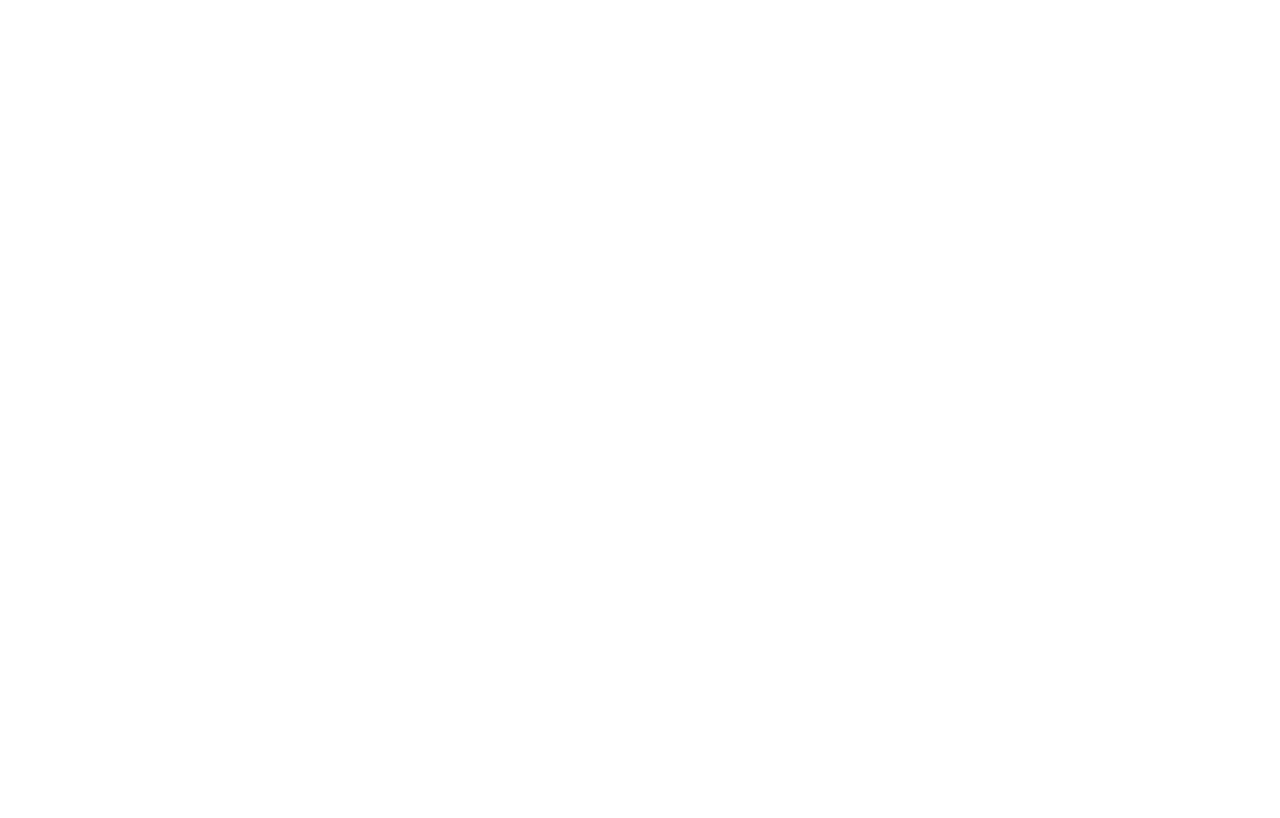
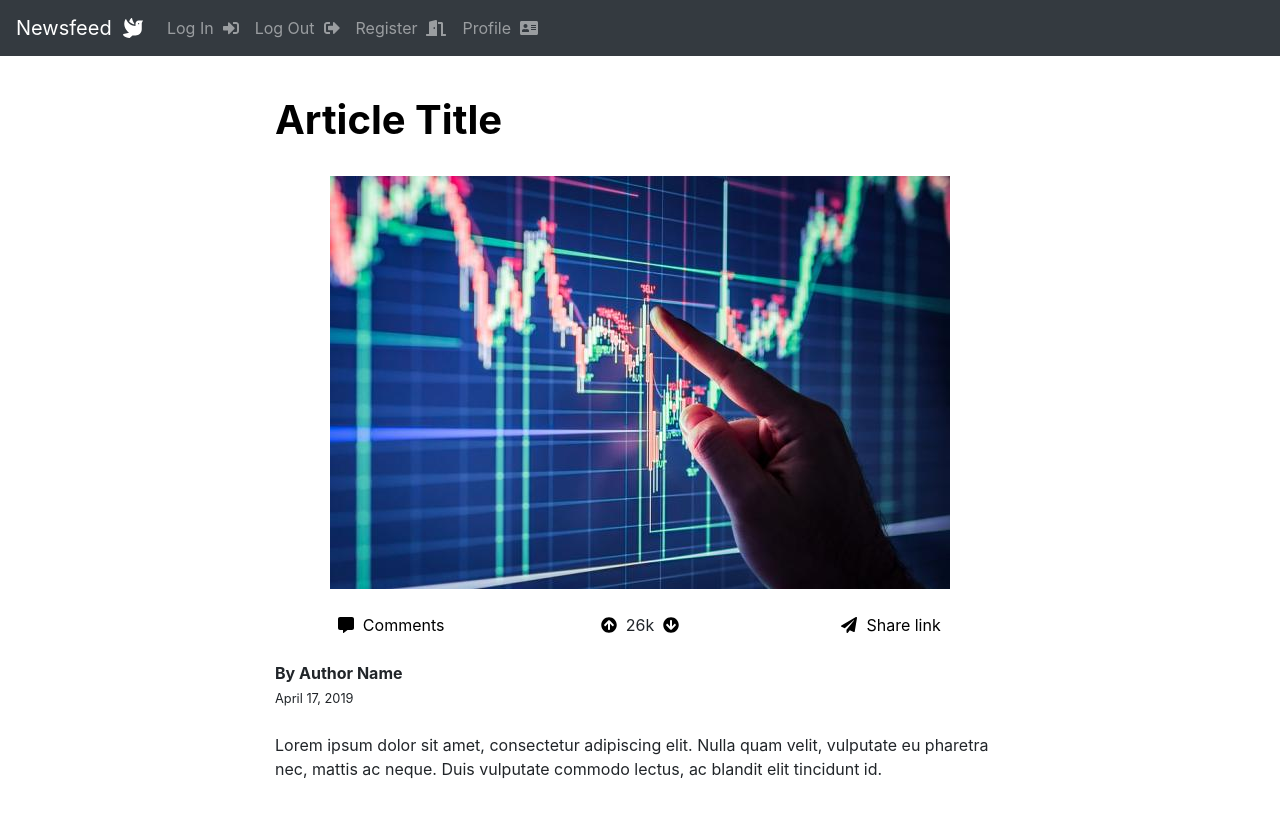
Before and after one commit to vikasham/newsfeed, a React (Create React App) app: page /articlepage in a window 1280 px wide. Shown: the top 818 px of the page. Built offline with nearby package versions, Linux system fonts and the light colour scheme.

Commit message:
added article page

```diff
--- /dev/null
+++ b/src/components/ArticlePage.js
@@ -0,0 +1,96 @@
+import React from "react";
+import { Component } from 'react'
+import stock from '../img/stock.jpg'
+import { FontAwesomeIcon } from '@fortawesome/react-fontawesome'
+import TitleNav from './TitleNav'
+import {faCommentAlt, faArrowCircleUp, faArrowCircleDown, faPaperPlane} from '@fortawesome/free-solid-svg-icons'
+
+class ArticlePage extends Component{
+  render(){
+    return(
+      <div>
+        <div class="container-fluid fixed-top">
+          <TitleNav />
+        </div>
+        <br /><br /><br /><br />
+
+        <div class="container">
+          <div class="row justify-content-md-center">
+            <div class="col col-lg-2">
+            </div>
+            <div class="col-md">
+                <h1><strong>Article Title</strong></h1>
+
+                <br />
+                <div class="text-center">
+                  <img class="float-center" alt="article thumbnail" src={stock}/>
+                </div>
+                <br />
+                <div class="row text-center" id="comments">
+                  <div id="iconcol" class="col-sm-4">
+                    &nbsp; <a  id="comments" href="/" data-toggle="modal" data-target="#commentsModal"><FontAwesomeIcon icon={faCommentAlt}/>&nbsp; Comments</a>
+                  </div>
+                  <div id="iconcol" class="col-sm-4">
+                    <a id="comments" href="/"><FontAwesomeIcon icon={faArrowCircleUp}/></a>&nbsp; 26k &nbsp;
+                    <a  id="comments" href="/"><FontAwesomeIcon icon={faArrowCircleDown}/>  </a>
+                  </div>
+                  <div id="iconcol" class="col-sm-4">
+                    <a id="comments" href="/"data-toggle="modal" data-target="#shareModal"><FontAwesomeIcon icon={faPaperPlane}/>&nbsp; Share link</a>&nbsp;
+                  </div>
+                </div>
+                <br />
+                <div><strong>By Author Name</strong></div>
+                <div><small>April 17, 2019</small></div>
+                <br />
+                <p>Lorem ipsum dolor sit amet, consectetur adipiscing elit. Nulla quam velit, vulputate eu pharetra nec, mattis ac neque. Duis vulputate commodo lectus, ac blandit elit tincidunt id.</p>
+                <br /><br />
+            </div>
+            <div class="col col-lg-2">
+            </div>
+          </div>
+        </div>
+
+        <div class="modal fade" id="commentsModal" tabindex="-1" role="dialog" aria-labelledby="exampleModalLabel" aria-hidden="true">
+          <div class="modal-dialog" role="document">
+            <div class="modal-content">
+              <div class="modal-header">
+                <h5 class="modal-title" id="exampleModalLabel">Comments</h5>
+                <button type="button" class="close" data-dismiss="modal" aria-label="Close">
+                  <span aria-hidden="true">&times;</span>
+                </button>
+              </div>
+              <div class="modal-body">
+                ...
+              </div>
+              <div class="modal-footer">
+                <button type="button" class="btn btn-secondary" data-dismiss="modal">Close</button>
+                <button type="button" class="btn btn-primary">Save changes</button>
+              </div>
+            </div>
+          </div>
+        </div>
+        <div class="modal fade" id="shareModal" tabindex="-1" role="dialog" aria-labelledby="exampleModalLabel" aria-hidden="true">
+          <div class="modal-dialog" role="document">
+            <div class="modal-content">
+              <div class="modal-header">
+                <h5 class="modal-title" id="exampleModalLabel">Share</h5>
+                <button type="button" class="close" data-dismiss="modal" aria-label="Close">
+                  <span aria-hidden="true">&times;</span>
+                </button>
+              </div>
+              <div class="modal-body">
+                ...
+              </div>
+              <div class="modal-footer">
+                <button type="button" class="btn btn-secondary" data-dismiss="modal">Close</button>
+                <button type="button" class="btn btn-primary">Save changes</button>
+              </div>
+            </div>
+          </div>
+        </div>
+      </div>
+    )
+  }
+}
+
+export default ArticlePage
--- a/src/index.js
+++ b/src/index.js
@@ -3,6 +3,7 @@
 import { Route, BrowserRouter as Router } from 'react-router-dom'
 import Profile from './components/Profile'
 import App from './components/App'
+import ArticlePage from './components/ArticlePage'
 import * as serviceWorker from './serviceWorker'
 
 const routing = (
@@ -10,6 +11,7 @@
     <div>
       <Route exact path="/" component={App} />
       <Route path="/profile" component={Profile} />
+      <Route path="/articlepage" component={ArticlePage} />
     </div>
   </Router>
 )
```
